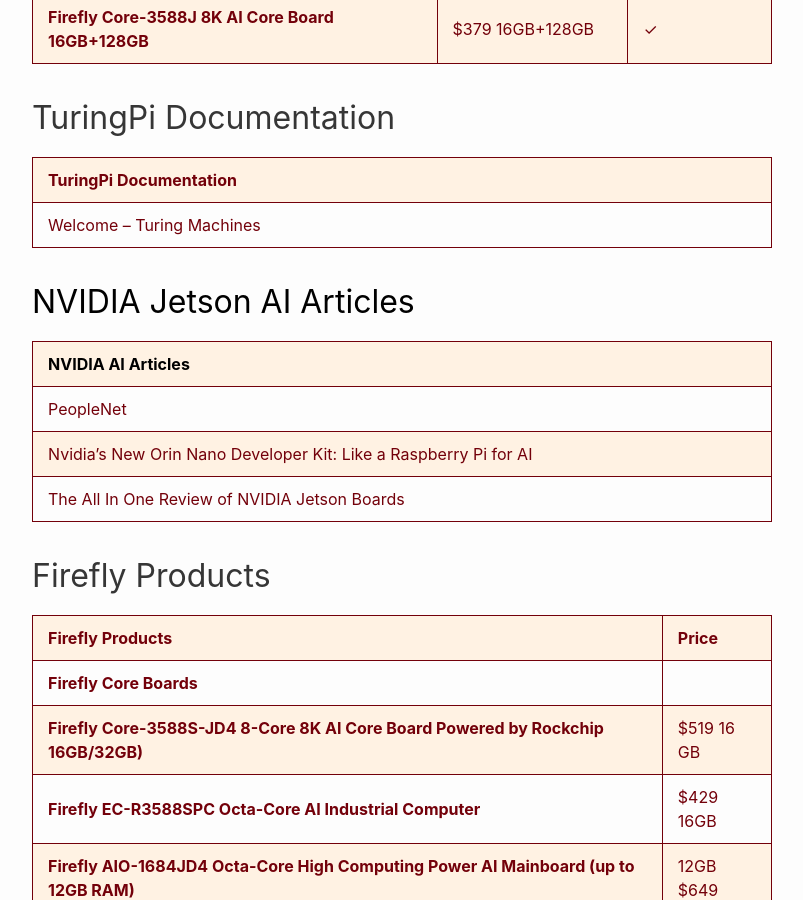
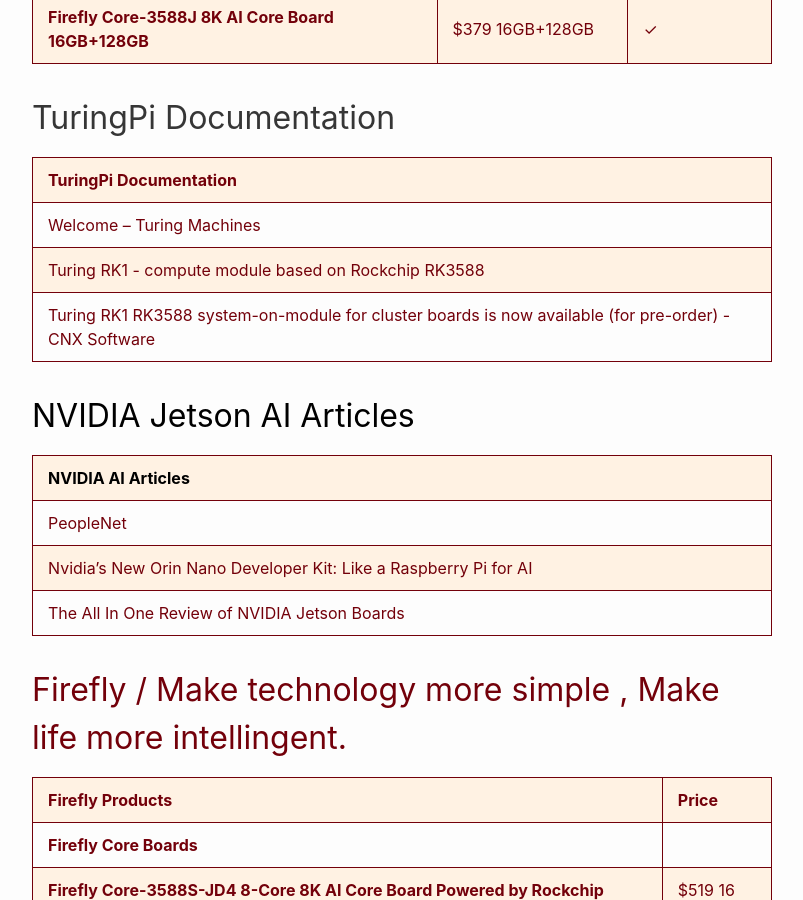
Before and after one commit to RalphHightower/RalphHightower, a Jekyll site: the page built from HardwareProjects.md, in a window 1280 px wide and 900 px high, scrolled down 4854 px. Shown: the whole window, without its empty margins (238-1041 px from the left). Built offline with Jekyll 4.4.1, drawn with Linux system fonts in a browser that asks for light colours; our own code applies the rules of GitHub Pages for plain Markdown files; some of the changed text lies outside the part shown.

Commit message:
[docs](doc): (extended description)

```diff
--- a/HardwareProjects.md
+++ b/HardwareProjects.md
@@ -87,6 +87,8 @@ Expansion options
 | TuringPi Documentation |
 |---|
 | [Welcome – Turing Machines](https://help.turingpi.com/hc/en-us/articles/8685707578013-Welcome ) |
+| [Turing RK1 - compute module based on Rockchip RK3588](https://turingpi.com/product/turing-rk1/ ) |
+| [Turing RK1 RK3588 system-on-module for cluster boards is now available (for pre-order) - CNX Software](https://www.cnx-software.com/2023/07/28/turing-rk1-rk3588-system-on-module-for-cluster-boards/ ) |
 
 ## [NVIDIA Jetson AI Articles]()
 
@@ -96,7 +98,7 @@ Expansion options
 | [Nvidia’s New Orin Nano Developer Kit: Like a Raspberry Pi for AI](https://www.tomshardware.com/news/nvidias-new-orin-nano-developer-kit-like-a-raspberry-pi-for-ai) |
 | [The All In One Review of NVIDIA Jetson Boards](https://www.iotworlds.com/the-all-in-one-review-of-nvidia-jetson-boards/) |
 
-## Firefly Products
+## [Firefly / Make technology more simple , Make life more intellingent.](https://en.t-firefly.com/ )
 
 | Firefly Products | Price |
 |----|---|
@@ -125,6 +127,13 @@ Expansion options
 | [Turing Machines Finalizes RK1 System-on-Module Specs, Prepares to Take Orders Starting at $110 - Hackster.io](https://www.hackster.io/news/turing-machines-finalizes-rk1-system-on-module-specs-prepares-to-take-orders-starting-at-110-78178b3420c2) |
 | [Monitoring Self-Hosted Services](https://blog.randombits.host/monitoring-self-hosted-services/ ) |
 
+### Raspberry Pi 5
+
+| Raspberry Pi 5 Articles |
+|---|
+| [RP1: the silicon controlling Raspberry Pi 5 I/O, designed here at Raspberry Pi - Raspberry Pi](https://www.raspberrypi.com/news/rp1-the-silicon-controlling-raspberry-pi-5-i-o-designed-here-at-raspberry-pi/ ) |
+| [Raspberry Pi releases RP1 peripheral controller datasheet and block diagram - CNX Software](https://www.cnx-software.com/2023/10/07/raspberry-pi-rp1-datasheet-block-diagram/ ) |
+
 ### [StarFiveTech VisionFive2](https://www.starfivetech.com/en/site/boards)
 
 | VisionFive2 | CPU | RAM | SSD (M.2 M Key) |
@@ -148,7 +157,8 @@ Expansion options
 
 | Documentation |
 |-----|
-| [Khadas VIM3](https://docs.khadas.com/products/sbc/vim3/start) |
+| [Khadas VIM3](https://docs.khadas.com/products/sbc/vim3/start) |. M###
+
 
 ### [Raspberry Pi4 8GB](https://www.raspberrypi.com/) \| **[PiPDP-11/70 Control Panel for Raspberry Pi](https://obsolescence.wixsite.com/obsolescence/pidp-11/)**
 
```
